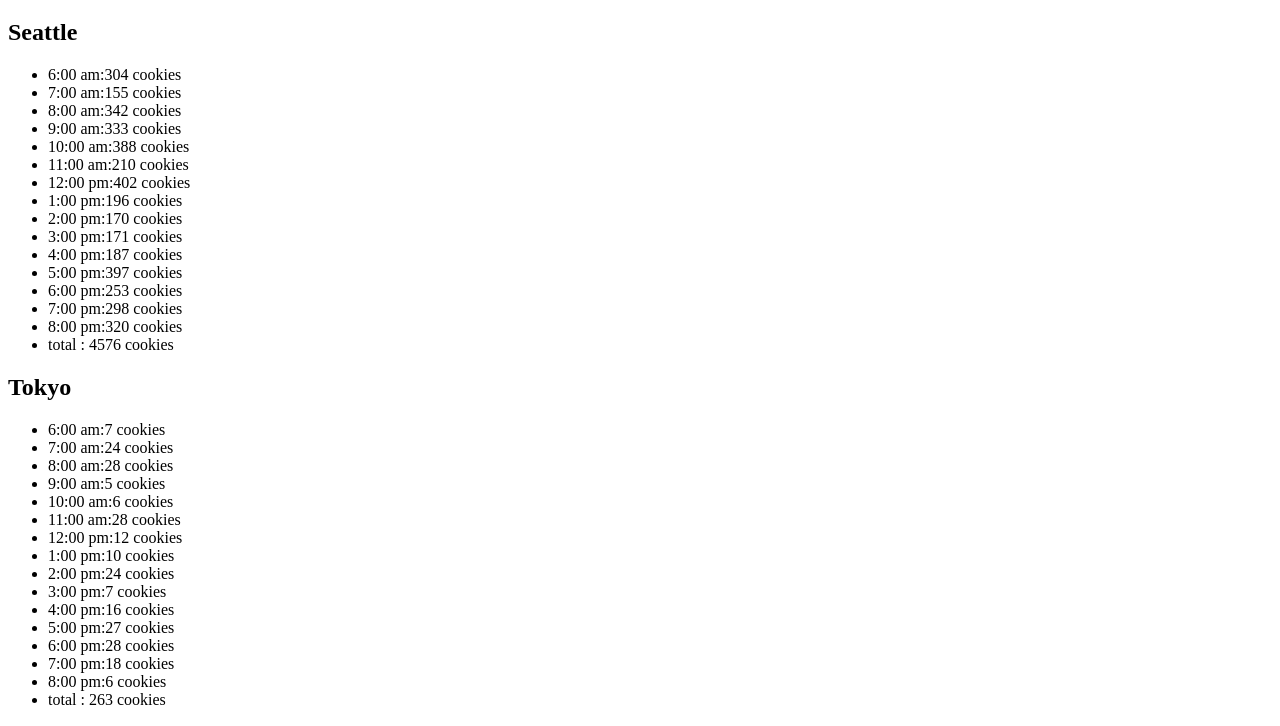
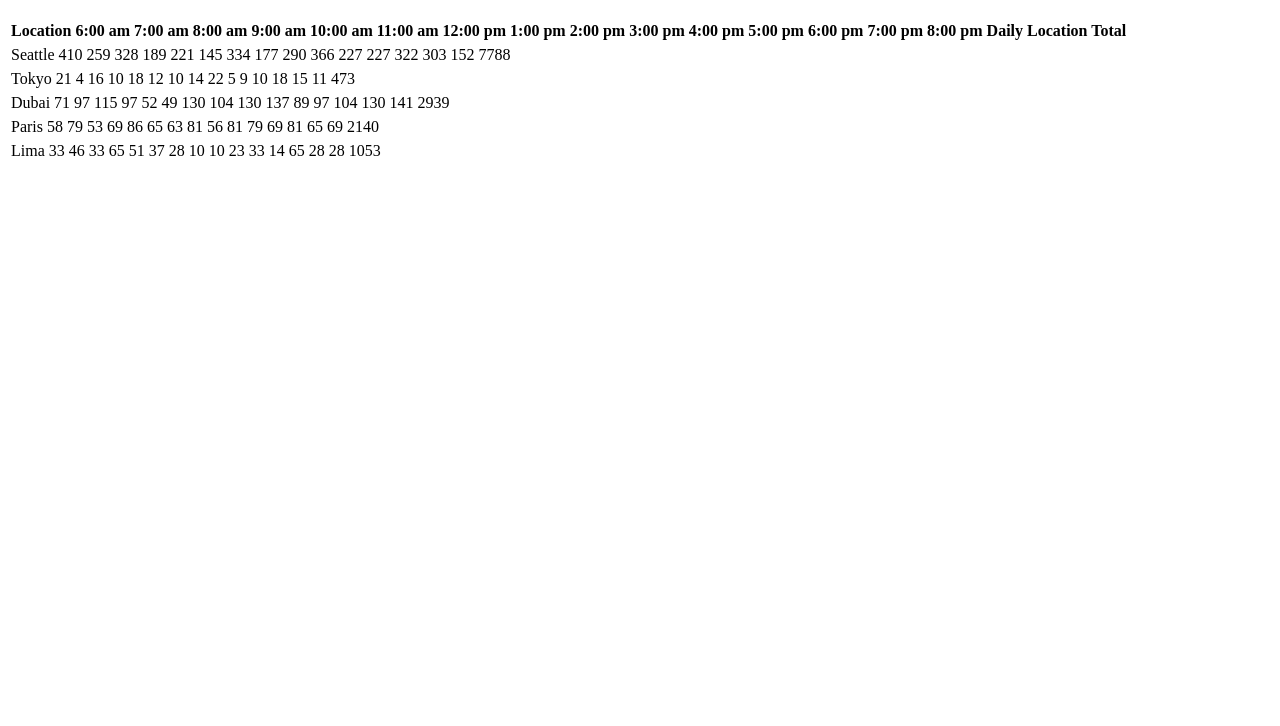
Before and after one commit to engnour94/Cookie-stand, a plain HTML site: page demo/sales.html in a window 1280 px wide. Shown: the part 61-787 px from the top of the page. Drawn offline with Linux system fonts and the light colour scheme.

Commit message:
creat new table

```diff
--- a/demo/sales.html
+++ b/demo/sales.html
@@ -8,7 +8,7 @@
 </head>
 <body id='sales' >
     <header><h1>Sales Data</h1></header>
-    <Main>
+    <Main id= 'table'>
 
     </Main>
     <footer></footer>
--- a/js/app.js
+++ b/js/app.js
@@ -1,18 +1,34 @@
 'use strict';
+let openingHours = ['6:00 am','7:00 am','8:00 am', '9:00 am','10:00 am','11:00 am','12:00 pm','1:00 pm','2:00 pm','3:00 pm','4:00 pm','5:00 pm','6:00 pm','7:00 pm','8:00 pm'];
 
-// Seattle
-const Seattle = {
-  name : 'Seattle',
-  openingHours: ['6:00 am','7:00 am','8:00 am', '9:00 am','10:00 am','11:00 am','12:00 pm','1:00 pm','2:00 pm','3:00 pm','4:00 pm','5:00 pm','6:00 pm','7:00 pm','8:00 pm'],
-  totalCookies: 0,
-  theMinCookies: 23,
-  theMaxCookies: 65,
-  theAverageCookies:6.3,
-  randomNumberOfCookies: function( min,max,avg ){
-    return Math.ceil( ( Math.random()*( max-min+1 )+min )*avg );
-  },
+function CookieStand( name,min,max,avg ){
+  this.name=name;
+  this.min=min;
+  this.max=max;
+  this.avg=avg;
+  this.totalCookies= 0;
+  this.numberOfCustomers=[];
+  this.numberOfCookies=[];
+  this.cookiesSales();
+  this.getCustomers();
+  this.total =[];
+}
+CookieStand.prototype.cookiesSales= function( ){
+  for ( let i = 0; i < openingHours.length; i++ ) {
+    let cookies= Math.ceil( getRandomArbitrary( this.min,this.max )*this.avg );
+    this.numberOfCookies.push( cookies );
+    this.totalCookies += cookies;
+  }
+};
+CookieStand.prototype.getCustomers=function () { for ( let i = 0; i < openingHours.length; i++ ) {
 
-  render : function () {
+  let customers = getRandomArbitrary( this.min,this.max );
+  this.numberOfCustomers.push( customers );
+}
+
+};
+/*
+CookieStand.prototype.render= function () {
 
   const parentElement = document.getElementById( 'sales' );
   const h2Element = document.createElement( 'h2' );
@@ -22,12 +38,10 @@ const Seattle = {
   const ulElement = document.createElement( 'ul' );
   parentElement.appendChild( ulElement );
 
-    for ( let i = 0; i < this.openingHours.length; i++ ) {
+  for ( let i = 0; i < openingHours.length; i++ ) {
     const liElement = document.createElement( 'li' );
     ulElement.appendChild( liElement );
-      liElement.textContent=`${this.openingHours[i]}:${this.randomNumberOfCookies( this.theMinCookies,this.theMaxCookies,this.theAverageCookies )} cookies`;
-      this.totalCookies =this.totalCookies+ this.randomNumberOfCookies( this.theMinCookies,this.theMaxCookies,this.theAverageCookies );
-
+    liElement.textContent=`${openingHours[i]}:${this.numberOfCookies[i]} cookies`;
 
 
   }
@@ -35,159 +49,95 @@ const Seattle = {
   const liTotalElement = document.createElement ( 'li' );
   ulElement.appendChild( liTotalElement );
   liTotalElement.textContent = `total : ${this.totalCookies} cookies`;
-  }};
-Seattle.render();
+};
+*/
 
-// Tokyo
-const Tokyo = {
-  name : 'Tokyo',
-  openingHours: ['6:00 am','7:00 am','8:00 am', '9:00 am','10:00 am','11:00 am','12:00 pm','1:00 pm','2:00 pm','3:00 pm','4:00 pm','5:00 pm','6:00 pm','7:00 pm','8:00 pm'],
-  totalCookies: 0,
-  theMinCookies: 3,
-  theMaxCookies: 24,
-  theAverageCookies:1.2,
-  randomNumberOfCookies: function( min,max,avg ){
-    return Math.ceil( ( Math.random()*( max-min+1 )+min )*avg );
-  },
+CookieStand.prototype.renderHeaderTable = function () {
+  const parentElement = document.getElementById( 'sales' );
 
-  render : function () {
+  const tableElement=document.createElement ( 'table' );
+  parentElement.appendChild( tableElement );
 
+  const trElement = document.createElement( 'tr' );
+  tableElement.appendChild( trElement );
+  const thElement = document.createElement( 'th' );
+  trElement.appendChild( thElement );
+  thElement.textContent = 'Location';
+
+  for ( let i = 0; i < openingHours.length; i++ ) {
+
+    const thElement = document.createElement( 'th' );
+    trElement.appendChild( thElement );
+    thElement.textContent = `${openingHours[i]}`;
+  }
+  const totalHeaderElement = document.createElement( 'th' );
+  trElement.appendChild( totalHeaderElement );
+  totalHeaderElement.textContent = 'Daily Location Total';
+
+};
+
+
+CookieStand.prototype.renderTable = function () {
   const parentElement = document.getElementById( 'sales' );
-    const h2Element = document.createElement( 'h2' );
-    parentElement.appendChild( h2Element );
-    h2Element.textContent= this.name;
 
-    const ulElement = document.createElement( 'ul' );
-    parentElement.appendChild( ulElement );
+  const tableElement=document.createElement ( 'table' );
+  parentElement.appendChild( tableElement );
 
-    for ( let i = 0; i < this.openingHours.length; i++ ) {
-      const liElement = document.createElement( 'li' );
-      ulElement.appendChild( liElement );
-      liElement.textContent=`${this.openingHours[i]}:${this.randomNumberOfCookies( this.theMinCookies,this.theMaxCookies,this.theAverageCookies )} cookies`;
-      this.totalCookies =this.totalCookies+ this.randomNumberOfCookies( this.theMinCookies,this.theMaxCookies,this.theAverageCookies );
+  const trElement = document.createElement( 'tr' );
+  tableElement.appendChild( trElement );
+
+  const tdElement = document.createElement( 'td' );
+  trElement.appendChild( tdElement );
+  tdElement.textContent = `${this.name}`;
+
+  for ( let i = 0; i < openingHours.length; i++ ) {
+
+    const tdElement = document.createElement( 'td' );
+    trElement.appendChild( tdElement );
+
+    tdElement.textContent = `${this.numberOfCookies[i]}`;
+
+
+  }
+  const TotalTdElement = document.createElement( 'td' );
+  trElement.appendChild( TotalTdElement );
+  TotalTdElement.textContent = `${this.totalCookies}`;
+
+};
 
 
 
-    }
-
-    const liTotalElement = document.createElement ( 'li' );
-    ulElement.appendChild( liTotalElement );
-    liTotalElement.textContent = `total : ${this.totalCookies} cookies`;
-  }};
-Tokyo.render();
-
-//Dubai
-
-const Dubai = {
-  name : 'Dubai',
-  openingHours: ['6:00 am','7:00 am','8:00 am', '9:00 am','10:00 am','11:00 am','12:00 pm','1:00 pm','2:00 pm','3:00 pm','4:00 pm','5:00 pm','6:00 pm','7:00 pm','8:00 pm'],
-  totalCookies: 0,
-  theMinCookies: 11,
-  theMaxCookies: 38,
-  theAverageCookies:3.7,
-  randomNumberOfCookies: function( min,max,avg ){
-    return Math.ceil( ( Math.random()*( max-min+1 )+min )*avg );
-  },
-
-  render : function () {
-
-    const parentElement = document.getElementById( 'sales' );
-    const h2Element = document.createElement( 'h2' );
-    parentElement.appendChild( h2Element );
-    h2Element.textContent= this.name;
-
-    const ulElement = document.createElement( 'ul' );
-    parentElement.appendChild( ulElement );
-
-    for ( let i = 0; i < this.openingHours.length; i++ ) {
-      const liElement = document.createElement( 'li' );
-      ulElement.appendChild( liElement );
-      liElement.textContent=`${this.openingHours[i]}:${this.randomNumberOfCookies( this.theMinCookies,this.theMaxCookies,this.theAverageCookies )} cookies`;
-      this.totalCookies =this.totalCookies+ this.randomNumberOfCookies( this.theMinCookies,this.theMaxCookies,this.theAverageCookies );
 
 
+const Seattle = new CookieStand( 'Seattle', 23, 65, 6.3 );
+Seattle.cookiesSales( 23,65,6.3 );
+Seattle.getCustomers( 23,65 );
+//Seattle.render();
+Seattle.renderHeaderTable( 'Seattle', 23, 65, 6.3 );
+Seattle.renderTable( 'Seattle', 23, 65, 6.3 );
+const Tokyo = new CookieStand( 'Tokyo', 3, 24, 1.2 );
+Tokyo.cookiesSales( 3,24,1.2 );
+Tokyo.getCustomers( 3,24 );
+Tokyo.renderTable( 'Tokyo', 3, 24, 1.2 );
+//Tokyo.render();
 
-    }
+const Dubai = new CookieStand( 'Dubai', 11, 38, 3.7 );
+Dubai.cookiesSales( 11,38,3.7 );
+Dubai.getCustomers( 11,38 );
+Dubai.renderTable( 'Dubai', 11, 38, 3.7 );
+//Dubai.render();
 
-    const liTotalElement = document.createElement ( 'li' );
-    ulElement.appendChild( liTotalElement );
-    liTotalElement.textContent = `total : ${this.totalCookies} cookies`;
-  }};
-Dubai.render();
+const Paris = new CookieStand( 'Paris', 20, 38, 2.3 );
+Paris.cookiesSales( 20,38,2.3 );
+Paris.getCustomers( 20,38 );
+Paris.renderTable( 'Paris',20, 38, 2.3 );
+//Paris.render();
 
-// Paris
+const Lima = new CookieStand( 'Lima', 2, 16, 4.6 );
+Lima.cookiesSales( 2, 16, 4.6 );
+Lima.getCustomers( 2, 16 );
+Lima.renderTable( 'Lima',20, 38, 2.3 );
+//Lima.render();
 
-const Paris = {
-  name : 'Paris',
-  openingHours: ['6:00 am','7:00 am','8:00 am', '9:00 am','10:00 am','11:00 am','12:00 pm','1:00 pm','2:00 pm','3:00 pm','4:00 pm','5:00 pm','6:00 pm','7:00 pm','8:00 pm'],
-  totalCookies: 0,
-  theMinCookies: 20,
-  theMaxCookies: 38,
-  theAverageCookies:2.3,
-  randomNumberOfCookies: function( min,max,avg ){
-    return Math.ceil( ( Math.random()*( max-min+1 )+min )*avg );
-  },
-
-  render : function () {
-
-    const parentElement = document.getElementById( 'sales' );
-    const h2Element = document.createElement( 'h2' );
-    parentElement.appendChild( h2Element );
-    h2Element.textContent= this.name;
-
-    const ulElement = document.createElement( 'ul' );
-    parentElement.appendChild( ulElement );
-
-    for ( let i = 0; i < this.openingHours.length; i++ ) {
-      const liElement = document.createElement( 'li' );
-      ulElement.appendChild( liElement );
-      liElement.textContent=`${this.openingHours[i]}:${this.randomNumberOfCookies( this.theMinCookies,this.theMaxCookies,this.theAverageCookies )} cookies`;
-      this.totalCookies =this.totalCookies+ this.randomNumberOfCookies( this.theMinCookies,this.theMaxCookies,this.theAverageCookies );
-
-
-
-    }
-
-    const liTotalElement = document.createElement ( 'li' );
-    ulElement.appendChild( liTotalElement );
-    liTotalElement.textContent = `total : ${this.totalCookies} cookies`;
-  }};
-Paris.render();
-
-// Lima
-const Lima = {
-  name : 'Lima',
-  openingHours: ['6:00 am','7:00 am','8:00 am', '9:00 am','10:00 am','11:00 am','12:00 pm','1:00 pm','2:00 pm','3:00 pm','4:00 pm','5:00 pm','6:00 pm','7:00 pm','8:00 pm'],
-  totalCookies: 0,
-  theMinCookies: 2,
-  theMaxCookies: 16,
-  theAverageCookies:4.6,
-  randomNumberOfCookies: function( min,max,avg ){
-    return Math.ceil( ( Math.random()*( max-min+1 )+min )*avg );
-  },
-
-  render : function () {
-
-    const parentElement = document.getElementById( 'sales' );
-    const h2Element = document.createElement( 'h2' );
-    parentElement.appendChild( h2Element );
-    h2Element.textContent= this.name;
-
-    const ulElement = document.createElement( 'ul' );
-    parentElement.appendChild( ulElement );
-
-    for ( let i = 0; i < this.openingHours.length; i++ ) {
-      const liElement = document.createElement( 'li' );
-      ulElement.appendChild( liElement );
-      liElement.textContent=`${this.openingHours[i]}:${this.randomNumberOfCookies( this.theMinCookies,this.theMaxCookies,this.theAverageCookies )} cookies`;
-      this.totalCookies =this.totalCookies+ this.randomNumberOfCookies( this.theMinCookies,this.theMaxCookies,this.theAverageCookies );
-
-
-
-    }
-
-    const liTotalElement = document.createElement ( 'li' );
-    ulElement.appendChild( liTotalElement );
-    liTotalElement.textContent = `total : ${this.totalCookies} cookies`;
-  }};
-Lima.render();
+function getRandomArbitrary( min,max )
+{return Math.floor( Math.random()*( max-min+1 )+min );}
```
Lines whose indentation alone changed are shown as unchanged.
